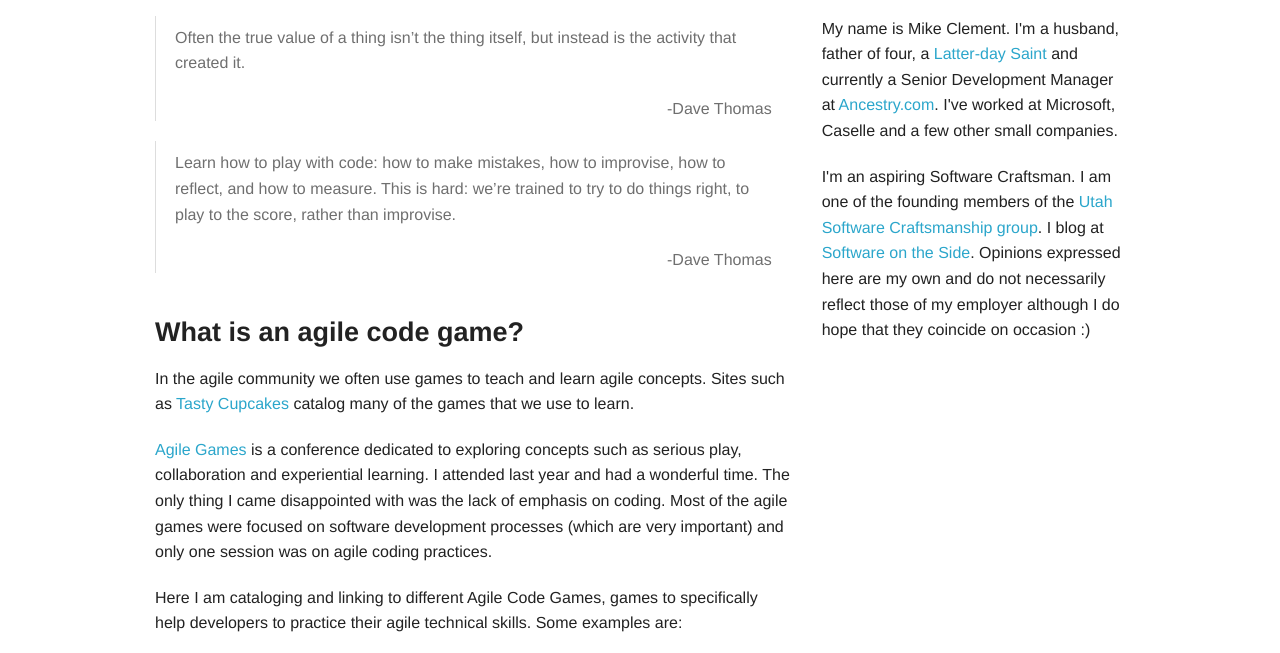
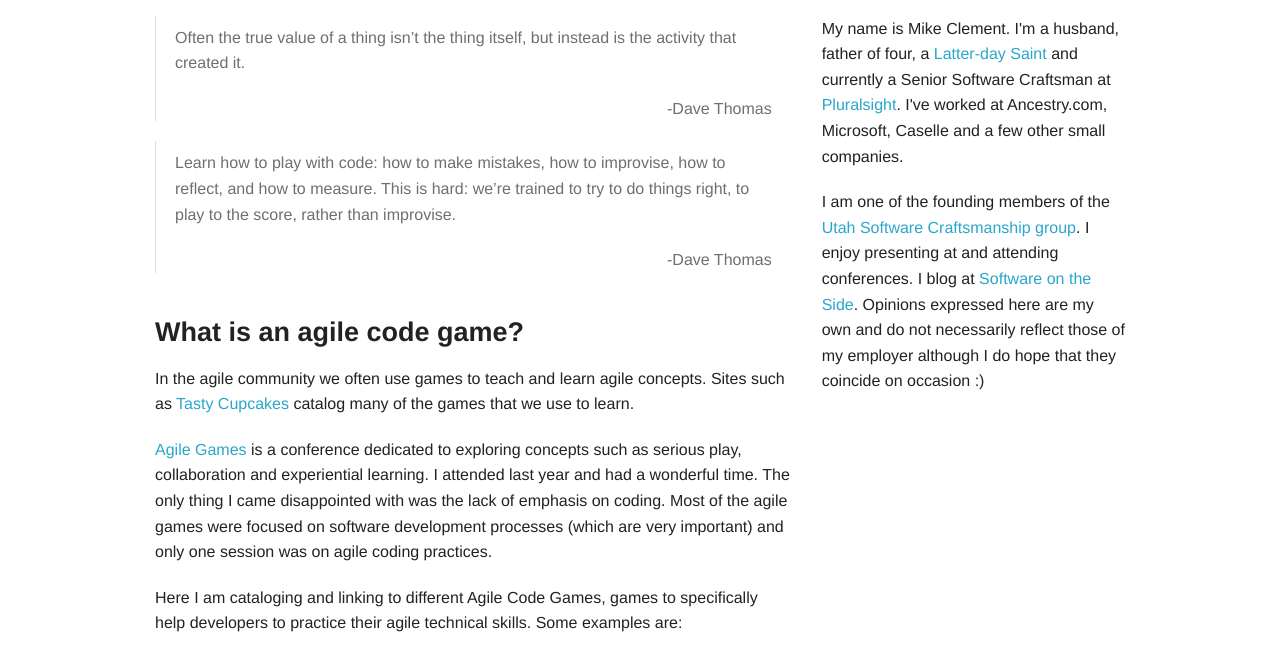
Before and after one commit to mdclement/agilecodegames, a plain HTML site: page index.html in a window 1280 px wide. Shown: the part 137-790 px from the top of the page. Drawn offline with Linux system fonts and the light colour scheme.

Commit message:
update where I work

```diff
--- a/index.html
+++ b/index.html
@@ -80,8 +80,8 @@
         </div>
         <div class="large-4 columns">
             <h2>About Me</h2>
-            <p>My name is Mike Clement. I'm a husband, father of four, a <a href="http://mormon.org">Latter-day Saint</a> and currently a Senior Development Manager at <a href="http://ancestry.com">Ancestry.com</a>. I've worked at Microsoft, Caselle and a few other small companies.</p>
-            <p>I'm an aspiring Software Craftsman. I am one of the founding members of the <a href="http://utahsc.org">Utah Software Craftsmanship group</a>. I blog at <a href="http://blog.softwareontheside.com">Software on the Side</a>.  Opinions expressed here are my own and do not necessarily reflect those of my employer although I do hope that they coincide on occasion :)</p>
+            <p>My name is Mike Clement. I'm a husband, father of four, a <a href="http://mormon.org">Latter-day Saint</a> and currently a Senior Software Craftsman at <a href="http://pluralsight.com">Pluralsight</a>. I've worked at Ancestry.com, Microsoft, Caselle and a few other small companies.</p>
+            <p>I am one of the founding members of the <a href="http://utahsc.org">Utah Software Craftsmanship group</a>. I enjoy presenting at and attending conferences. I blog at <a href="http://blog.softwareontheside.com">Software on the Side</a>.  Opinions expressed here are my own and do not necessarily reflect those of my employer although I do hope that they coincide on occasion :)</p>
         </div>
     </div>
 
```
